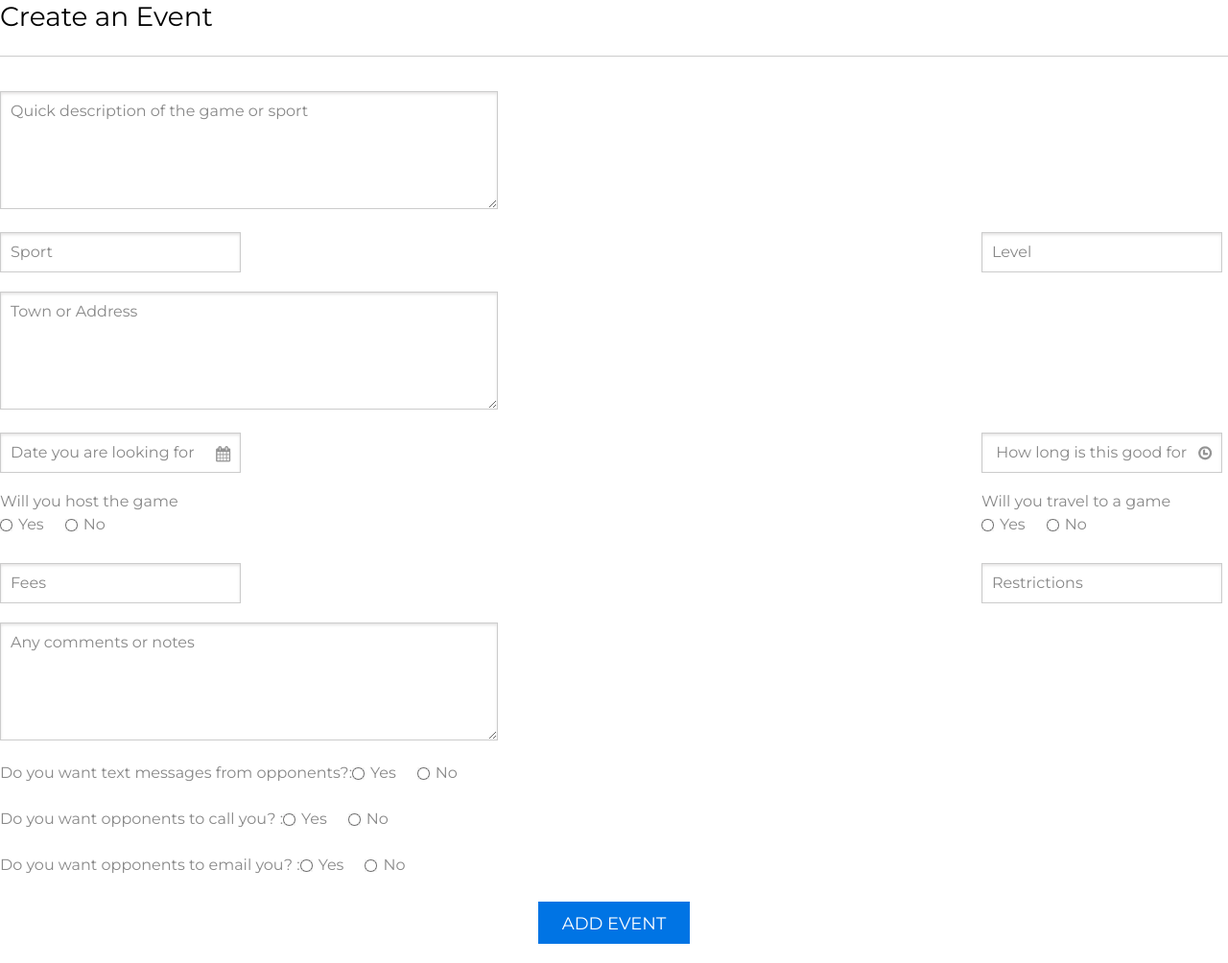
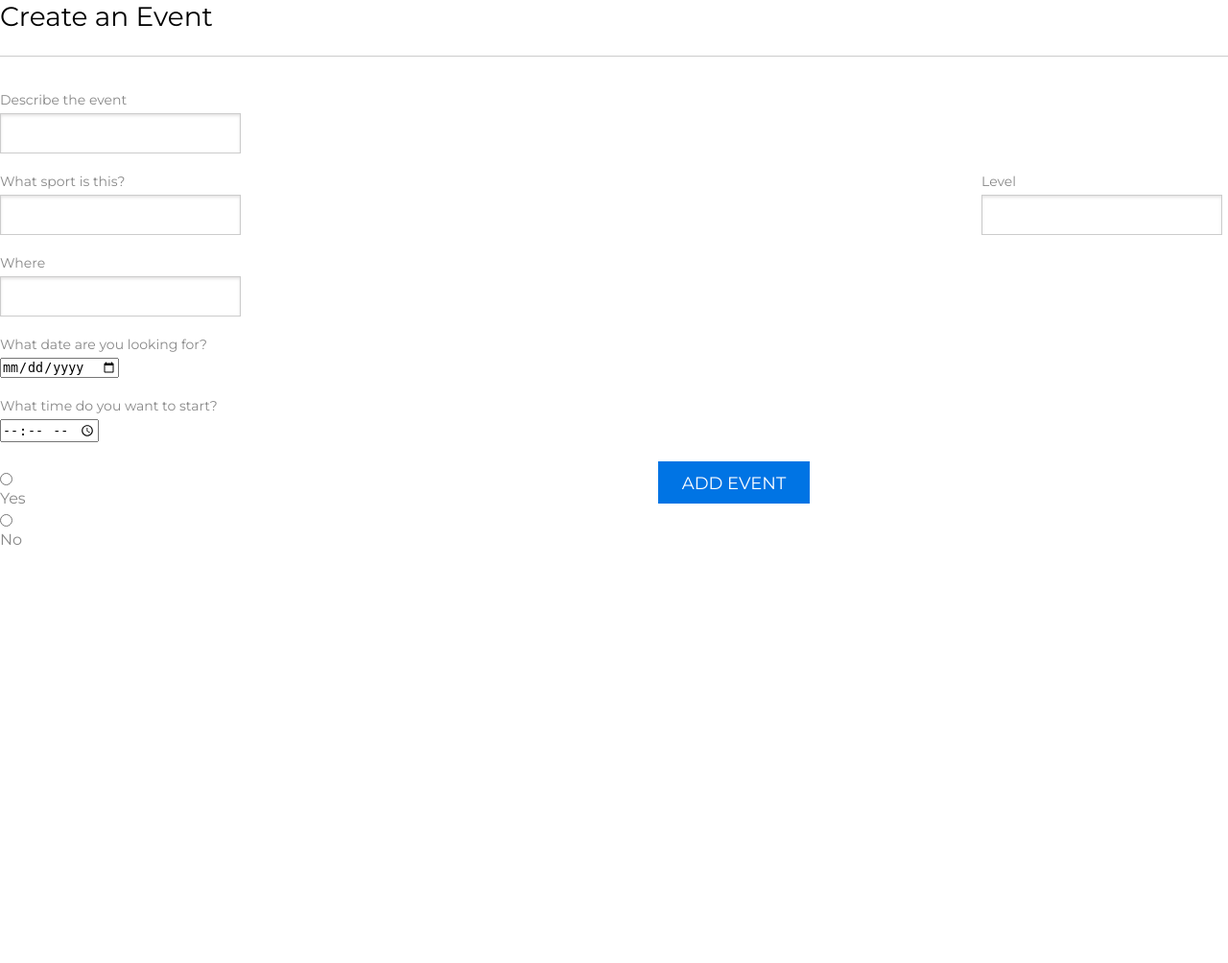
Before and after one commit to CrabbyPete/matchmapper, a Flask app: template templates/add-event.html in a window 1280 px wide. Shown: the whole page at 96% size. After the commit the page ends 568 px from the top, so only its background shows below. Run offline with Flask 2, Linux system fonts and the light colour scheme; the template is opened without the code that fills it: values that come from a table or form of the project are taken from there, others are empty; parts of the project's set-up code (start-up, migrations or seed data) failed here and were passed over; some libraries are stand-ins or nearby versions.

Commit message:
fix event form and add to front page

```diff
--- a/forms.py
+++ b/forms.py
@@ -1,25 +1,31 @@
 
-import re
 
-from models.user                    import User
-from models.event                   import Event
-from wtforms                        import ( Form,
-                                             TextField,
-                                             PasswordField,
-                                             BooleanField,
-                                             RadioField,
-                                             SubmitField
-                                           )
-from flask.ext.wtf.html5            import  TelField
+from models.user            import User
+from models.event           import Event
 
-from wtforms                        import validators
-from flask.ext.mongoengine.wtf.orm  import model_form
+from wtforms                import ( validators,
+                                     Form,
+                                     StringField,
+                                     PasswordField,
+                                     BooleanField,
+                                     RadioField,
+                                     DateField,
+                                     TimeField,
+                                     SubmitField,
+                                     TelField
+                                    )
+
+
 
 class ValidationError( Exception ):
     pass
 
+
+
+
+
 class SignInForm(Form):
-    username = TextField( "Enter Email",
+    username = StringField( "Enter Email",
         [ validators.Email(message= u'That\'s not a valid email address.'),
           validators.Length( min = 6, max = 45)
         ]
@@ -28,16 +34,16 @@ class SignInForm(Form):
 
 
 class SignUpForm(Form):
-    first_name  = TextField("First Name")
-    last_name   = TextField("Last Name")
+    first_name  = StringField("First Name")
+    last_name   = StringField("Last Name")
 
-    username = TextField("Email Address", [ validators.Email(message= u'That\'s not a valid email address.'),
+    username = StringField("Email Address", [ validators.Email(message= u'That\'s not a valid email address.'),
                                             validators.Length( min = 6, max = 45)
                                           ]
     )
-    password   = PasswordField("Password",[ validators.Required() ])
-    phone      = TextField("Cell Phone Number", [validators.Length( min = 6, max = 45)] )
-    address    = TextField("Address")
+    password   = PasswordField("Password")
+    phone      = TelField()
+    address    = StringField("Address")
     preference = RadioField('Check on best contact', choices=[('phone', 'Phone'),('email', 'Email')], default='phone')
     submit     = SubmitField("Sign Up")
 
@@ -48,9 +54,28 @@ class Phone( validators.Regexp ):
                                      message = "That\'s not a valid phone number")
 
 class ForgotForm( Form ):
-    email    = TextField( u"Email" )
-    phone    = TelField(u"Phone Number",[ validators.optional(), Phone() ] )
+    email    = StringField( u"Email" )
+    phone    = TelField()
     submit   = SubmitField("")
 
-EventForm = model_form(Event, exclude = ('location'))
+class EventForm( Form ):
+    """ Define the user form for an event
+    """
+    name         = StringField(label = "Describe the event")
+    sport        = StringField(label = "What sport is this?")
+    level        = StringField()
+    where        = StringField()
+    location     = StringField()
+    day          = DateField( label = "What date are you looking for?")
+    time         = TimeField( label = "What time do you want to start?")
+    will_host    = RadioField(label = "Will you host the match?", choices=[ (1,"Yes"),(0,"No") ], coerce = int )
+    will_travel  = RadioField(choices=[ (1,"Yes"),(0,"No") ], coerce = int)
+    fees         = StringField()
+    restrictions = StringField()
+    comments     = StringField()
+    text         = RadioField(choices=[ (1,"Yes"),(0,"No") ], coerce = int)
+    call         = RadioField(choices=[ (1,"Yes"),(0,"No") ], coerce = int)
+    email        = RadioField(choices=[ (1,"Yes"),(0,"No") ], coerce = int)
+
+
 pass
--- a/main.py
+++ b/main.py
@@ -68,7 +68,8 @@ def index():
                      'latitude' :str(event.location[1]),
                      'title':event.name,
                      'detail':event.id,
-                     'sport':event.sport.lower()
+                     'sport':event.sport.lower(),
+                     'when':event.when
                     }
             context['matches'].append( point )
 
@@ -77,8 +78,8 @@ def index():
     except Exception as e:
         pass
 
+    return render_template( 'map.html', **context )
 
-    return render_template( 'map.html', **context )
 
 @application.route('/ajax')
 def ajax():
@@ -107,4 +108,4 @@ def internal_error(error):
 
 
 if __name__ == '__main__':
-    application.run(debug = False,  host = '0.0.0.0' )
+    application.run(debug = True,  host = '0.0.0.0' )
--- a/models/event.py
+++ b/models/event.py
@@ -15,7 +15,6 @@ class Event( Document ):
     where        = StringField()
     location	 = GeoPointField()
     when         = DateTimeField()
-    good_til     = DateTimeField()
     will_host    = BooleanField()
     will_travel  = BooleanField()
     fees         = StringField()
--- a/static/css/style.css
+++ b/static/css/style.css
@@ -247,7 +247,7 @@ color:#2c2c2c;
     float: right;
     height: 600px;
     text-align: left;
-    width: 875px;
+    width: 100%;
 }
 
 .filter-area{
--- a/templates/_formhelpers.html
+++ b/templates/_formhelpers.html
@@ -8,3 +8,12 @@
   {% endif %}
   </dd>
 {% endmacro %}
+
+{% macro render_simple(field) %}
+  {{ field(**kwargs)|safe }}
+  {% if field.errors %}
+    <ul class="errors">
+    {% for error in field.errors %}<li>{{ error }}{% endfor %}
+    </ul>
+  {% endif %}
+{% endmacro %}
--- a/templates/add-event.html
+++ b/templates/add-event.html
@@ -1,5 +1,5 @@
 {% extends 'base.html' %}
-{% from "_formhelpers.html" import render_field %}
+{% from "_formhelpers.html" import render_field, render_simple %}
 
 {% block body_block %}
 <div id="create-event" style="display: block;">
@@ -8,127 +8,45 @@
 
 		<div class="event-form" style="display: block;">
 			<form action="{{url_for('event.add')}}" method='post'>
-
+				{{ form.csrf_token }}
 				<div class="form-single-row">
-					<textarea name="name"
-						value="Quick description of the game or sport"
-						id="quick_description">Quick description of the game or sport
-									</textarea>
+				{{ render_field(form.name, id="quick_description") }}
 				</div>
 
 				<div class="event-lt">
 					<div class="form-single-row">
-						<input name="sport" value="Sport" type="text" />
+					{{ render_field(form.sport) }}
 					</div>
 				</div>
 
 				<div class="event-rt">
 					<div class="form-single-row">
-						<input name="level" value="Level" type="text" />
+					{{ render_field(form.level) }}
 					</div>
 				</div>
 
 				<div class="clear"></div>
 
 				<div class="form-single-row">
-					<textarea name="where" value="Address of the game"
-						id="address-game">Town or Address
-									</textarea>
+				{{ render_field(form.where) }}
 				</div>
 
 				<div class="event-lt">
 					<div class="form-single-row">
-						<input class="date-pic" name="Date you are looking for"
-							value="Date you are looking for" id="date-looking-for"
-							type="text" />
+					{{ render_field(form.day, id="date-looking-for") }}
+					</div>
+					<div class="form-single-row">
+					{{ render_field(form.time, id="date-looking-for") }}
 					</div>
 				</div>
 
-				<div class="event-rt">
-					<div class="form-single-row">
-						<input class="time-pic" name="good_til"
-							value=" How long is this good for" id="how-long-good" type="text" />
-					</div>
-				</div>
 				<div class="clear"></div>
-
-				<div class="two-col-devide">
 					<div class="event-lt">
 						<div class="form-single-row">
-							<label class="main-label">Will you host the game</label> <label
-								class="label_radio" for="sample-radio"> <input
-								name="host" id="sample-radio1" value="1" type="radio" /> <span>Yes</span>
-							</label> <label class="label_radio" for="sample-radio"> <input
-								name="host" id="sample-radio1" value="1" type="radio" /> <span>No</span>
-							</label>
+						{{ render_simple( form.will_host, class = "main-label", id="sample-radio" ) }}
 						</div>
 					</div>
 
-					<div class="event-rt">
-
-						<div class="form-single-row">
-							<label class="main-label">Will you travel to a game</label> <label
-								class="label_radio" for="sample-radio"> <input
-								name="travel" id="sample-radio2" value="1" type="radio" /> <span>Yes</span>
-							</label> <label class="label_radio" for="sample-radio"> <input
-								name="travel" id="sample-radio2" value="1" type="radio" /> <span>No</span>
-							</label>
-						</div>
-					</div>
-					<div class="clear"></div>
-				</div>
-
-				<div class="two-col-devide">
-					<div class="event-lt">
-						<div class="form-single-row">
-							<input name="fees" value="Fees" id="fees" type="text" />
-						</div>
-					</div>
-
-					<div class="event-rt">
-						<div class="form-single-row">
-							<input name="restrictions" value="Restrictions" id="restrictions"
-								type="text" />
-						</div>
-					</div>
-					<div class="clear"></div>
-				</div>
-
-				<div class="form-single-row">
-					<textarea name="comments" value="Anything they want to add"
-						id="anything-want">Any comments or notes
-									</textarea>
-				</div>
-
-				<div class="form-single-row">
-					<label class="left-label">Do you want text messages from
-						opponents?:</label> <label class="label_radio" for="sample-radio">
-						<input name="text" id="sample-radio4" value="1" type="radio" /> <span>Yes</span>
-					</label> <label class="label_radio" for="sample-radio"> <input
-						name="text" id="sample-radio4" value="1" type="radio" /> <span>No</span>
-					</label>
-					<div class="clear"></div>
-				</div>
-
-				<div class="form-single-row">
-					<label class="left-label"> Do you want opponents to call
-						you? :</label> <label class="label_radio" for="sample-radio"> <input
-						name="call" id="sample-radio5" value="1" type="radio" /> <span>Yes</span>
-					</label> <label class="label_radio" for="sample-radio"> <input
-						name="call" id="sample-radio5" value="1" type="radio" /> <span>No</span>
-					</label>
-					<div class="clear"></div>
-				</div>
-
-				<div class="form-single-row">
-					<label class="left-label"> Do you want opponents to email
-						you? :</label> <label class="label_radio" for="sample-radio"> <input
-						name="email" id="sample-radio6" value="1" type="radio" /> <span>Yes</span>
-					</label> <label class="label_radio" for="sample-radio"> <input
-						name="email" id="sample-radio6" value="1" type="radio" /> <span>No</span>
-					</label>
-					<div class="clear"></div>
-				</div>
 
 				<div class="form-single-row">
 					<input type="submit" value="ADD EVENT" />
--- a/user.py
+++ b/user.py
@@ -186,7 +186,7 @@ def sports():
     checked = True if request.form['checked'] == 'true' else False
 
 
-    if current_user.is_anonymous:
+    if current_user.is_anonymous():
         if not 'sports' in session:
             session['sports'] = []
         if checked:
```
Also changed, not shown: event.py (+29 -15 lines), templates/map.html (+25 -17 lines).
